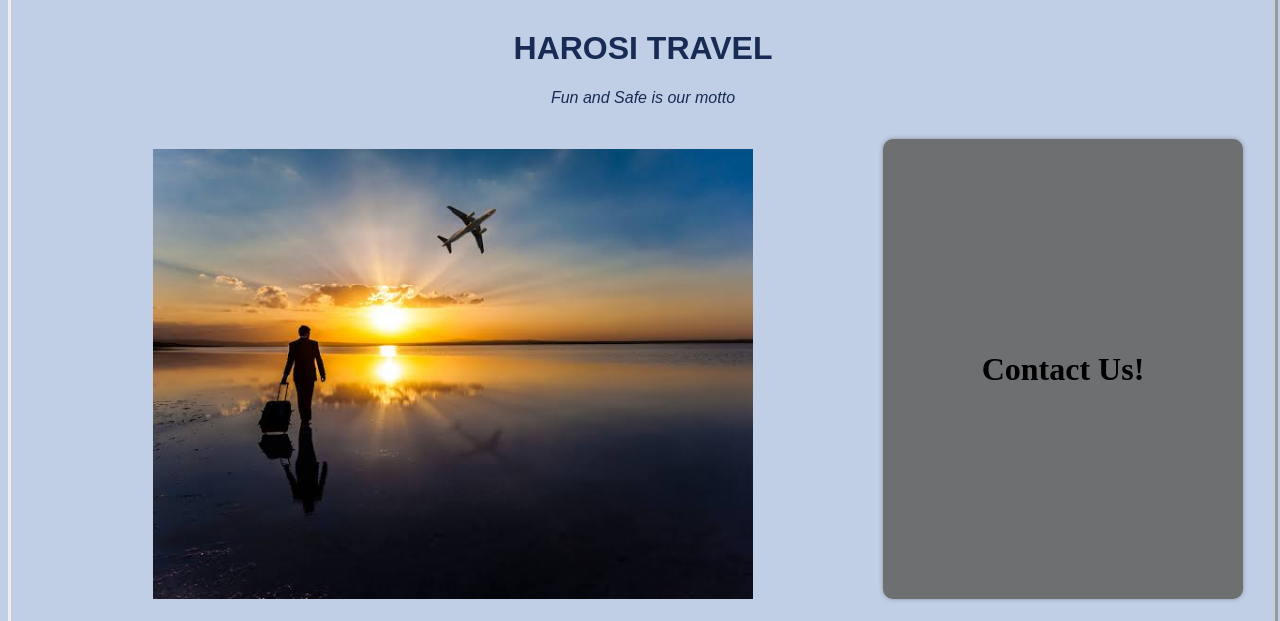
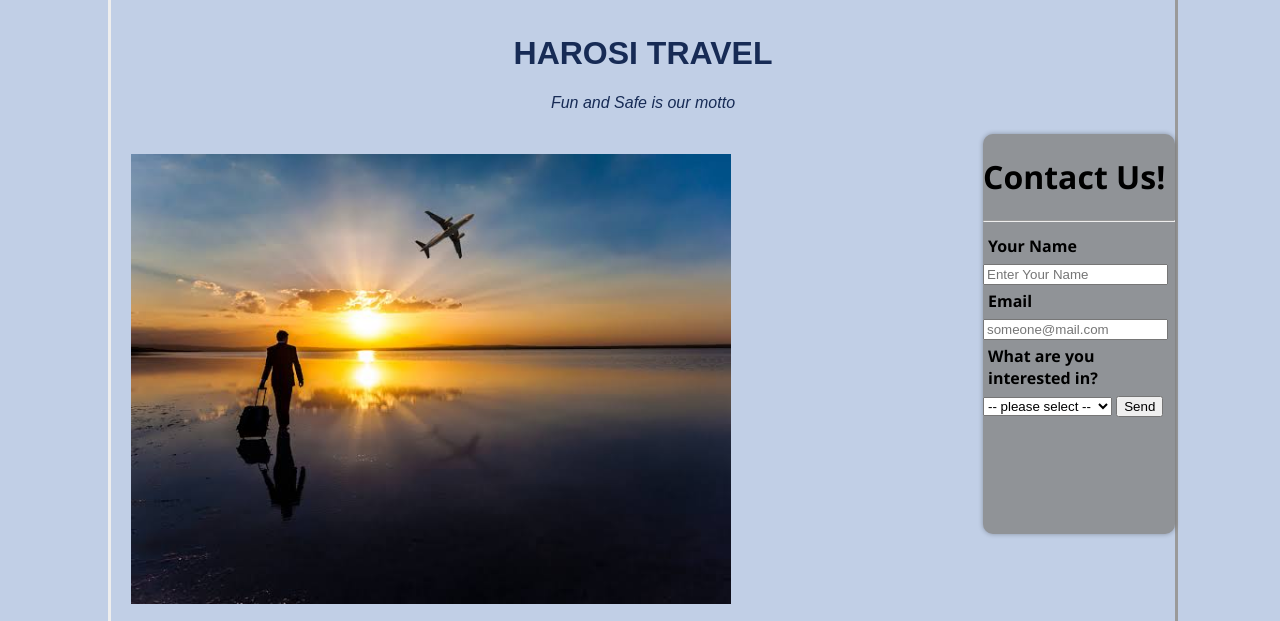
Before and after one commit to revou-fundamental-course/29-apr-24-H4r0533, a plain HTML site: page index.html in a window 1280 px wide. Shown: the part 128-749 px from the top of the page. Drawn offline with Linux system fonts and the light colour scheme; a web font is replaced by a local one.

Commit message:
eight push

```diff
--- a/index.html
+++ b/index.html
@@ -44,9 +44,28 @@
                 <p><i>"Bagi saya ini adalah liburan yang sangat menyenangkan, karena dalam liburan ini Harosi Travel dapat menyediakan akomodasi yang sangat memuaskan untuk saya dan keluarga"</i></p>
                 <h4>Suwito, SPd. Demak</h4>
             </div>
+            <div class="middle">
+
+            </div>
             <div class="sidebar">
-                <h1 id="Contact">Contact Us!</h1>
-            </div>
+                <form action="#" class="form">
+                        <h1 id="Contact">Contact Us!</h1>
+                        <hr>
+                    <div class="input-box">
+                        <label>Your Name</label>
+                        <input type="text" placeholder="Enter Your Name" />
+                        <label>Email <Address></Address></label>
+                        <input type="text" placeholder="someone@mail.com" />
+                        <label>What are you interested in?</label>
+                        <select>
+                            <option value="select">-- please select --</option>
+                            <option value="vacation">Vacation Package</option>
+                            <option value="pricing">Pricing</option>
+                            <option value="information">Information</option>
+                        </select>
+                        <button>Send</button>
+                </form>
+             </div>
         </div>
         <div class="row1">
             <div class="footer1">
@@ -72,29 +91,41 @@
         <div class="row12">
         <div class="row1">
             <div class="package1">
+                <a href="#">
                 <img src="Bandung.png" width="130px">
+                </a>
                 <p><i>"Nikmati keindahan kota bandung dengan berbagai tempat wisata yang menarik"</i></p>
             </div>
             <div class="package2">
+                <a href="#">
                 <img src="Bali.png" width="130px">
+                </a>
                 <p><i>"Keindahan Pulau Dewata yang menyejukan"</i></p>
             </div>
             <div class="package3">
+                <a href="#">
                 <img src="Surabaya.png" width="130px">
+                </a>
                 <p><i>"Rasakan kenikmatan kuliner Surabaya yang beraneka ragam"</i></p>
             </div>
         </div>
             <div class="row1">
             <div class="package4">
+                <a href="#">
                 <img src="Japan.png" width="130px">
+                </a>
                 <p><i>"Tujuan wisata dengan berbagai jenis kuliner dan daerah yang memanjakan mata"</i></p>
             </div>
             <div class="package5">
+                <a href="#">
                 <img src="Singapore.png" width="130px">
+                </a>
                 <p><i>"Berbelanja sambil memanjakan mata di negara Singa"</i></p>
             </div>
             <div class="package6">
+                <a href="#">
                 <img src="wisata.jpg" width="220px">
+                </a>
                 <p><i>"Nikmati juga wisata di berbagai daerah dan negara lainya yang sesuai dengan keinginan anda"</i></p>
             </div>
         </div>
--- a/style.css
+++ b/style.css
@@ -1,7 +1,7 @@
 body {
     background-color: rgb(193, 207, 230);
     margin: 10;
-    padding: 10;
+    padding: 5px 100px;
     min-height: 100vh;
     color: white;
 }
@@ -111,30 +111,62 @@ ul li a:hover {
     position: relative;
     flex: 1;
     margin: 10px;
-    max-width: 800px;
+    max-width: 700px;
     height: 660px;
+ }
 
-}
-
-.sidebar {
-    padding: 30px;
-    display: flex;
+ .middle {
+    padding: 10px;
     justify-content: center;
+    text-align: center;
     align-items: center;
-    color: black;
-    background: rgb(109, 111, 113);
+    font-family: 'Segoe UI', Tahoma, Geneva, Verdana, sans-serif;
+    color: darkslategray;
+    background: rgb(193, 207, 230);
     position: relative;
     flex: 1;
     margin: 10px;
+    max-width: 200px;
+    height: 660px;
+ }
+
+.sidebar {
+    display: flex;
+    padding: 0;
+    margin: 0;
+    box-sizing: border-box;
+    justify-content: center;
+    align-items: first baseline;
+    font-family: 'Segoe UI', Tahoma, Geneva, Verdana, sans-serif;
+    color: black;
+    background: rgb(144, 147, 151);
+    position: relative;
+    flex: 1;
+    margin: 0;
     max-width: 300px;
     height: 400px;
-    margin: 10px;
     border-radius: 10px;
     box-shadow: 0 0 5px rgba(0, 0, 0, .3);
 }
 
+form label {
+    display: block;
+    font-size: 16px;
+    font-weight: 600;
+    padding: 5px;
+}
+
+input select {
+    width: 100%;
+    margin: 2px;
+    border: none;
+    outline: none;
+    padding: 8px;
+    border-radius: 5px;
+    border: 1px solid gray;
+}
+
 .footer1 {
-    padding: 30px;
     justify-content: left;
     text-align: left;
     align-items: center;
@@ -146,7 +178,7 @@ ul li a:hover {
     flex: 1;
     margin: 10px;
     max-width: 1000px;
-    height: 300px;
+    height: 350px;
 
 }
 
@@ -162,7 +194,7 @@ ul li a:hover {
     flex: 1;
     margin: 5px;
     max-width: 1500px;
-    height: 300px;
+    height: 350px;
 
 }
 
@@ -172,7 +204,7 @@ ul li a:hover {
     font-size: large;
     justify-content: center;
     align-items: center;
-    background: #8d8989;
+    background: darkgray;
     position: relative;
     flex: 1;
     margin: 10px;
```
